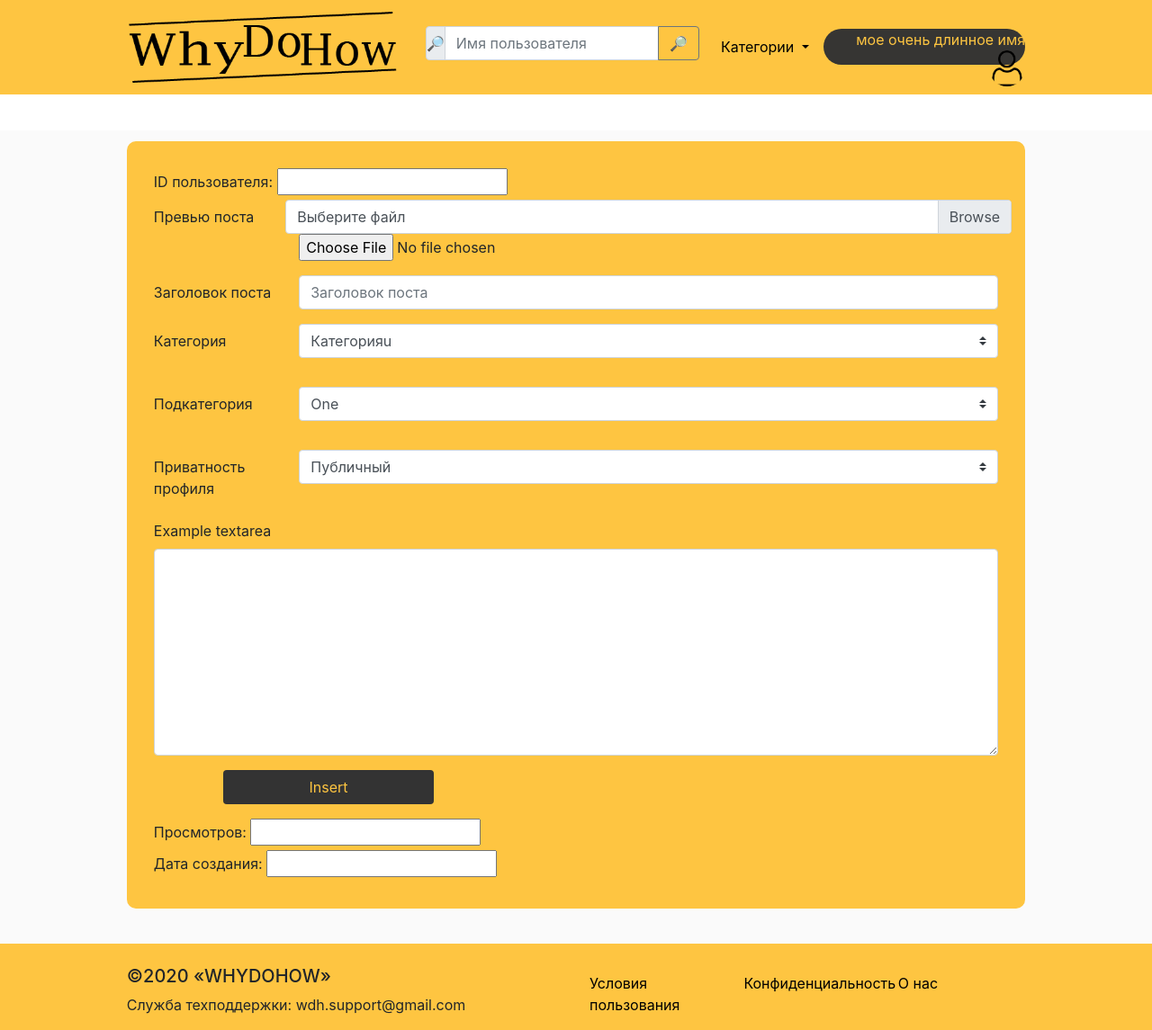
After one commit to NUREPP2020/WhyDoHow, a PHP site: page /createpost.php in a window 1280 px wide. The commit adds this page. Shown: the whole page at 90% size. Run offline with PHP 8.4, Linux system fonts and the light colour scheme.

```diff
--- /dev/null
+++ b/createpost.php
@@ -0,0 +1,125 @@
+<?php
+$servername = "localhost";
+$username = "id12390796_admin";
+$password = "1234@dminDark";
+$database = "id12390796_whydohow";
+$connect = mysqli_connect("localhost", "id12390796_admin", "1234@dminDark", "id12390796_whydohow");
+if (isset($_POST["insert"])) {
+    $file = addslashes(file_get_contents($_FILES["image"]["tmp_name"]));
+    $iduser = $_POST['iduser'];
+    $header = $_POST['header'];
+    $idcategory = $_POST['idcategory'];
+    $idsubcategory = $_POST['idsubcategory'];
+    $privat = $_POST['privat'];
+    $text = $_POST['text'];
+    $view_count = $_POST['view_count'];
+    $date = $_POST['date'];
+    $query = "INSERT INTO post(id_user, preview, heder, id_category, id_subcategory, privat, text, view_count, date) VALUES ('$iduser','$file','$header', '$idcategory', '$idsubcategory', '$privat', '$text', '$view_count', '$date')";
+    if (mysqli_query($connect, $query)) {
+        echo '<script>alert("Image Inserted into Database")</script>';
+    }
+}
+?>
+<!DOCTYPE html>
+<html>
+<head>
+</head>
+<body>
+<?php
+require('header.php')
+?>
+<main class="main-block position-center" style="margin-top: 40px">
+    <div class="orange-background" style="padding: 30px; border-radius:10px;width: 100%">
+        <form method="post" enctype="multipart/form-data">
+            <label>ID пользователя:</label>
+            <input class="input" name="iduser" type="text" value=""><br>
+            <div class="form-group row">
+                <label for="inputEmail3" class="col-sm-2 col-form-label">Превью поста</label>
+                <div class="col-sm-10">
+                    <input type="file" class="custom-file-input" type="file" name="image" id="image">
+                    <label class="custom-file-label" for="customFile" type="file" name="image" id="image">Выберите файл</label>
+                    <!--убрать поле ниже и попытаться отобразить имя выбраного файла-->
+                    <input type="file" name="image" id="image"/><br>
+                </div>
+            </div>
+            <div class="form-group row">
+                <label for="inputEmail3" class="col-sm-2 col-form-label">
+                    Заголовок поста</label>
+                <div class="col-sm-10">
+                    <input class="input form-control" name="header" type="text" placeholder="Заголовок поста">
+                </div>
+            </div>
+            <div class="form-group row">
+                <label for="inputEmail3" class="col-sm-2 col-form-label">
+                    Категория</label>
+                <div class="form-group col-sm-10">
+                    <select class="custom-select" required class="input" name="idcategory" type="text" value="">
+                        <option class="input" name="idcategory" type="text" value="">Категорияu</option>
+                        <option class="input" name="idcategory" type="text" value="1">One</option>
+                        <option class="input" name="idcategory" type="text" value=""2>Two</option>
+                    </select>
+                </div>
+            </div>
+            <div class="form-group row">
+                <label for="inputEmail3" class="col-sm-2 col-form-label">
+                    Подкатегория</label>
+                <div class="form-group col-sm-10">
+                    <select class="custom-select" required>
+                        <option class="input" name="idsubcategory" type="text" value="1">One</option>
+                        <option class="input" name="idsubcategory" type="text" value="2">Two</option>
+                    </select>
+                </div>
+            </div>
+            <div class="form-group row">
+                <label for="inputEmail3" class="col-sm-2 col-form-label">
+                    Приватность профиля</label>
+                <div class="form-group col-sm-10">
+                    <select class="custom-select" required>
+                        <option class="input" name="privat" type="text" value="1">Публичный</option>
+                        <option class="input" name="privat" type="text" value="2">Приватный</option>
+                    </select>
+                </div>
+            </div>
+
+            <div class="form-group">
+                <label for="exampleFormControlTextarea1">Example textarea</label>
+                <textarea class="form-control" id="exampleFormControlTextarea1" rows="9" name="text"></textarea>
+            </div>
+
+            <div class="form-group row" style="float: revert">
+                <div class="col-sm-10">
+                    <button type="submit" class="btn  btn-my-dark-color btn-my-dark-size" type="submit" name="insert" id="insert" value="Insert" style="width: 30%">Insert</button>
+                </div>
+            </div>
+            <label>Просмотров:</label>
+            <input class="input" name="view_count" type="text" value=""><br>
+            <label>Дата создания:</label>
+            <input class="input" name="date" type="text" value="">
+        </form>
+        <form method="post" enctype="multipart/form-data">
+        </form>
+    </div>
+</main>
+<?php
+require('footer.php')
+?>
+</body>
+</html>
+<script>
+    $(document).ready(function () {
+        $('#insert').click(function () {
+            var image_name = $('#image').val();
+            if (image_name == '') {
+                alert("Please Select Image");
+                return false;
+            } else {
+                var extension = $('#image').val().split('.').pop().toLowerCase();
+                if (jQuery.inArray(extension, ['gif', 'png', 'jpg', 'jpeg']) == -1) {
+                    alert('Invalid Image File');
+                    $('#image').val('');
+                    return false;
+                }
+            }
+        });
+    });
+</script>
--- a/header.php
+++ b/header.php
@@ -18,8 +18,7 @@
 <header style=" position: sticky; top: 0; width: 100%; z-index: 100;">
 
     <nav class="navbar navbar-expand-lg navbar-light orange-background">
-
-        <a class="navbar-brand logo d-none d-lg-block" href="#"">
+        <a class="navbar-brand logo d-none d-lg-block" href="index.php"">
         <img src="img/WhyDoHow.png" alt="лого" style="width: 300px">
         </a>
         <button class="navbar-toggler" type="button" data-toggle="collapse" data-target="#navbarSupportedContent"
@@ -36,7 +35,8 @@
                         <div class="input-group-prepend">
                             <div class="input-group-text">🔎</div>
                         </div>
-                        <input type="text" class="form-control" id="inlineFormInputGroupUsername2" placeholder="Имя пользователя">
+                        <input type="text" class="form-control" id="inlineFormInputGroupUsername2"
+                               placeholder="Имя пользователя">
                         <div class="input-group-append">
                             <button class="btn btn-outline-secondary" type="button">🔎</button>
                         </div>
@@ -50,25 +50,63 @@
             </a>
             <div class="dropdown-menu category-background" aria-labelledby="navbarDropdown">
                 <div class="centerDivs">
-                    <?php
-                    #заменить на реальные ссылки на страницы с фоточками и текстом
-                    for ($i = 0; $i < 15; $i++) {
-                        echo '
-                    <a href="#">
+                    <!--категории-->
+                    <a href="registration.php">
+                        <div class="item h-100 d-inline-block img-wrap category-img" style=" margin: auto">
+                            <img src="img/девушка1.jpg" alt="категория" class="category-img">
+                            <p style="bottom: -11px;">регистрация</p>
+                        </div>
+                    </a>
+                    <a href="createpost.php">
+                        <div class="item h-100 d-inline-block img-wrap category-img" style=" margin: auto">
+                            <img src="img/девушка1.jpg" alt="категория" class="category-img">
+                            <p style="bottom: -11px;">создание поста</p>
+                        </div>
+                    </a><a href="#">
+                        <div class="item h-100 d-inline-block img-wrap category-img" style=" margin: auto">
+                            <img src="img/девушка1.jpg" alt="категория" class="category-img">
+                            <p style="bottom: -11px;">текст</p>
+                        </div>
+                    </a><a href="#">
+                        <div class="item h-100 d-inline-block img-wrap category-img" style=" margin: auto">
+                            <img src="img/девушка1.jpg" alt="категория" class="category-img">
+                            <p style="bottom: -11px;">текст</p>
+                        </div>
+                    </a><a href="#">
+                        <div class="item h-100 d-inline-block img-wrap category-img" style=" margin: auto">
+                            <img src="img/девушка1.jpg" alt="категория" class="category-img">
+                            <p style="bottom: -11px;">текст</p>
+                        </div>
+                    </a><a href="#">
+                        <div class="item h-100 d-inline-block img-wrap category-img" style=" margin: auto">
+                            <img src="img/девушка1.jpg" alt="категория" class="category-img">
+                            <p style="bottom: -11px;">текст</p>
+                        </div>
+                    </a><a href="#">
+                        <div class="item h-100 d-inline-block img-wrap category-img" style=" margin: auto">
+                            <img src="img/девушка1.jpg" alt="категория" class="category-img">
+                            <p style="bottom: -11px;">текст</p>
+                        </div>
+                    </a><a href="#">
+                        <div class="item h-100 d-inline-block img-wrap category-img" style=" margin: auto">
+                            <img src="img/девушка1.jpg" alt="категория" class="category-img">
+                            <p style="bottom: -11px;">текст</p>
+                        </div>
+                    </a><a href="#">
+                        <div class="item h-100 d-inline-block img-wrap category-img" style=" margin: auto">
+                            <img src="img/девушка1.jpg" alt="категория" class="category-img">
+                            <p style="bottom: -11px;">текст</p>
+                        </div>
+                    </a><a href="#">
                         <div class="item h-100 d-inline-block img-wrap category-img" style=" margin: auto">
                             <img src="img/девушка1.jpg" alt="категория" class="category-img">
                             <p style="bottom: -11px;">текст</p>
                         </div>
                     </a>
-';
-                    }
-                    ?>
                 </div>
             </div>
         </div>
-        <!--
-        профиль
-        -->
+        <!--профиль-->
         <a href="registration.php">
             <div class="round-sides dark-background"
                  style="min-width: 100px; padding-left: 10px; color: #FEC541" align="right">
```
Also changed, not shown: post2.php (+23 -21 lines).
